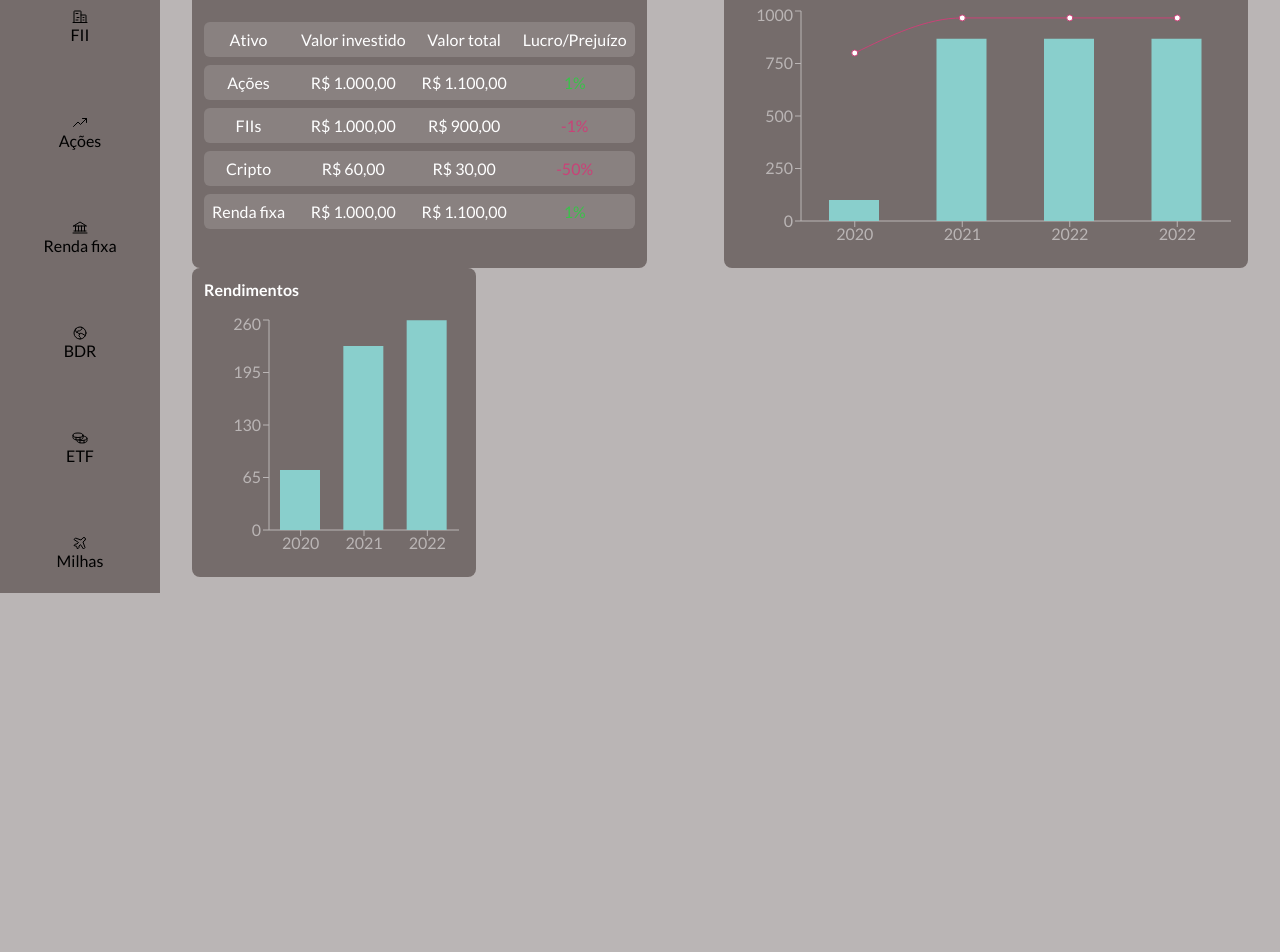
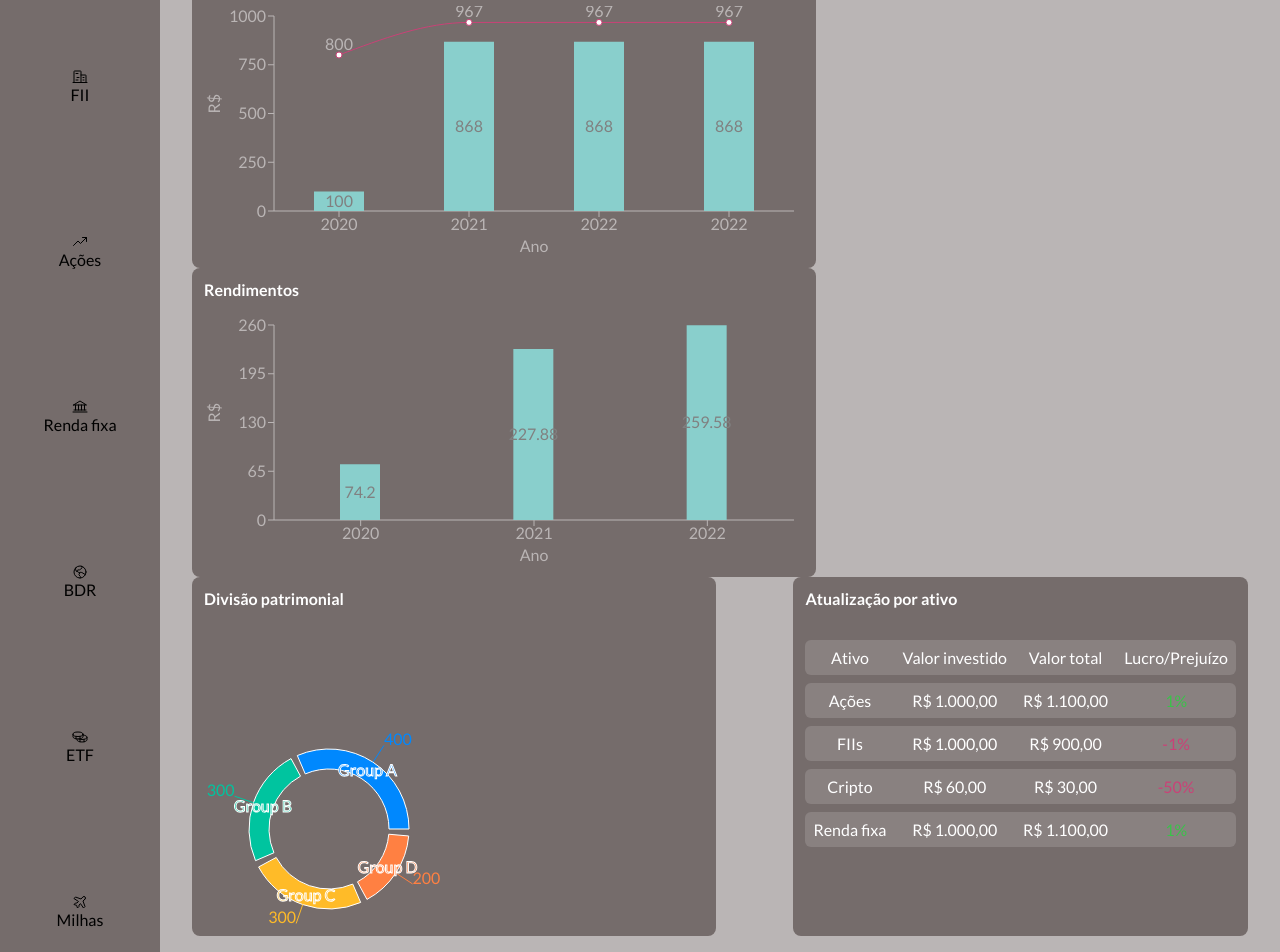
Before and after one commit to YasminGonc/invest-wallet-2.0, a React (Vite) app in the folder web/: page / in a window 1280 px wide. Shown: the part 260-1212 px from the top of the page. Before the commit the page ends 853 px from the top, so only its background shows below. Built offline with nearby package versions, Linux system fonts and the light colour scheme.

Commit message:
update recharts

```diff
--- /dev/null
+++ b/web/src/pages/Home/components/DivisionRechart/index.tsx
@@ -0,0 +1,40 @@
+import { DivisionRechartContainer } from './styles';
+
+import { PieChart, Pie, Cell, Tooltip, LabelList } from 'recharts';
+
+export function DivisionRechart() {
+    const data = [
+        { name: "Group A", value: 400 },
+        { name: "Group B", value: 300 },
+        { name: "Group C", value: 300 },
+        { name: "Group D", value: 200 }
+    ];
+
+    const COLORS = ["#0088FE", "#00C49F", "#FFBB28", "#FF8042"];
+
+    return (
+        <DivisionRechartContainer>
+            <h2>Divisão patrimonial</h2>
+
+            <PieChart width={500} height={300}>
+                <Pie
+                    data={data}
+                    cx={120}
+                    cy={200}
+                    innerRadius={60}
+                    outerRadius={80}
+                    fill="#8884d8"
+                    paddingAngle={5}
+                    dataKey="value"
+                    label
+                >
+                    <LabelList dataKey="name" />
+                    {data.map((entry, index) => (
+                        <Cell key={`cell-${index}`} fill={COLORS[index % COLORS.length]} />
+                    ))}
+                </Pie>
+            </PieChart>
+
+        </DivisionRechartContainer>
+    )
+}
--- /dev/null
+++ b/web/src/pages/Home/components/DivisionRechart/styles.ts
@@ -0,0 +1,15 @@
+import styled from 'styled-components';
+
+export const DivisionRechartContainer = styled.div`
+    background-color: ${props => props.theme['brown-300']};
+    border-radius: 0.5rem;
+    color: ${props => props.theme.white};
+    font-size: 1rem;
+
+    padding: 0.75rem;
+
+    h2 {
+        font-size: 1rem;
+        margin-bottom: 1rem;
+    }
+`
--- a/web/src/pages/Home/components/EquityGrowth/index.tsx
+++ /dev/null
@@ -1,47 +0,0 @@
-import { EquityGrowthContainer } from './styles';
-
-import { ComposedChart, XAxis, YAxis, Tooltip, Bar, Line } from 'recharts';
-
-export function EquityGrowth() {
-    const data = [
-        {
-            year: '2020',
-            'Valor investido': 100,
-            Patrimônio: 800,
-        },
-        {
-            year: '2021',
-            'Valor investido': 868,
-            Patrimônio: 967,
-        },
-        {
-            year: '2022',
-            'Valor investido': 868,
-            Patrimônio: 967,
-        },
-        {
-            year: '2022',
-            'Valor investido': 868,
-            Patrimônio: 967,
-        }
-    ];
-
-    const wrapperStyle = {
-        color: 'black',
-    }
-
-    return (
-        <EquityGrowthContainer>
-            <h2>Crescimento patrimonial</h2>
-
-            <ComposedChart data={data} width={500} height={250}>
-                <XAxis dataKey="year" stroke="#BAB5B5" />
-                <YAxis stroke="#BAB5B5" />
-                <Tooltip wrapperStyle={wrapperStyle} />
-                <Bar dataKey="Valor investido" barSize={50} fill="#89CFCC" />
-                <Line type="monotone" dataKey="Patrimônio" stroke="#C94277" />
-            </ComposedChart>
-
-        </EquityGrowthContainer>
-    )
-}
--- /dev/null
+++ b/web/src/pages/Home/components/EquityGrowthRechart/index.tsx
@@ -0,0 +1,52 @@
+import { EquityGrowthContainer } from './styles';
+
+import { ComposedChart, XAxis, YAxis, Bar, Line, Label, LabelList } from 'recharts';
+
+export function EquityGrowthRechart() {
+    const data = [
+        {
+            year: '2020',
+            'Valor investido': 100,
+            Patrimônio: 800,
+        },
+        {
+            year: '2021',
+            'Valor investido': 868,
+            Patrimônio: 967,
+        },
+        {
+            year: '2022',
+            'Valor investido': 868,
+            Patrimônio: 967,
+        },
+        {
+            year: '2022',
+            'Valor investido': 868,
+            Patrimônio: 967,
+        }
+    ];
+
+    return (
+        <EquityGrowthContainer>
+            <h2>Crescimento patrimonial</h2>
+
+            <ComposedChart data={data} width={600} height={250} margin={{ top: 10, right: 10, bottom: 15, left: 10 }}>
+                <XAxis dataKey="year" stroke="#BAB5B5" >
+                    <Label value="Ano" offset={0} position="bottom" fill="#BAB5B5" />
+                </XAxis>
+
+                <YAxis stroke="#BAB5B5" >
+                    <Label value="R$" offset={0} position="insideLeft" angle={-90} fill="#BAB5B5"/>
+                </YAxis>
+
+                <Bar dataKey="Valor investido" barSize={50} fill="#89CFCC" >
+                    <LabelList dataKey="Valor investido" />
+                </Bar>
+
+                <Line type="monotone" dataKey="Patrimônio" stroke="#C94277" >
+                    <LabelList dataKey="Patrimônio" position="top" fill="#BAB5B5" />
+                </Line>
+            </ComposedChart>
+        </EquityGrowthContainer>
+    )
+}
--- a/web/src/pages/Home/components/Income/index.tsx
+++ /dev/null
@@ -1,38 +0,0 @@
-import { IncomeContainer } from './styles';
-
-import { ComposedChart, XAxis, YAxis, Tooltip, Bar, Line } from 'recharts';
-
-export function Income() {
-    const data = [
-        {
-            year: '2020',
-            Rendimentos: 74.20,
-        },
-        {
-            year: '2021',
-            Rendimentos: 227.88,
-        },
-        {
-            year: '2022',
-            Rendimentos: 259.58,
-        }
-    ];
-
-    const wrapperStyle = {
-        color: 'black',
-    }
-
-    return(
-        <IncomeContainer>
-            <h2>Rendimentos</h2>
-
-            <ComposedChart data={data} width={260} height={250}>
-                <XAxis dataKey="year" stroke="#BAB5B5" />
-                <YAxis stroke="#BAB5B5" />
-                <Tooltip wrapperStyle={wrapperStyle} />
-                <Bar dataKey="Rendimentos" barSize={40} fill="#89CFCC" />
-            </ComposedChart>
-
-        </IncomeContainer>
-    )
-}
--- /dev/null
+++ b/web/src/pages/Home/components/IncomeRechart/index.tsx
@@ -0,0 +1,40 @@
+import { IncomeContainer } from './styles';
+
+import { ComposedChart, XAxis, YAxis, Bar, Label, LabelList } from 'recharts';
+
+export function IncomeRechart() {
+    const data = [
+        {
+            year: '2020',
+            Rendimentos: 74.20,
+        },
+        {
+            year: '2021',
+            Rendimentos: 227.88,
+        },
+        {
+            year: '2022',
+            Rendimentos: 259.58,
+        }
+    ];
+
+    return (
+        <IncomeContainer>
+            <h2>Rendimentos</h2>
+
+            <ComposedChart data={data} width={600} height={250} margin={{ top: 10, right: 10, bottom: 15, left: 10 }}>
+                <XAxis dataKey="year" stroke="#BAB5B5" >
+                    <Label value="Ano" offset={0} position="bottom" fill="#BAB5B5" />
+                </XAxis>
+
+                <YAxis stroke="#BAB5B5" >
+                    <Label value="R$" offset={0} position="insideLeft" angle={-90} fill="#BAB5B5" />
+                </YAxis>
+
+                <Bar dataKey="Rendimentos" barSize={40} fill="#89CFCC" >
+                    <LabelList dataKey="Rendimentos"  />
+                </Bar>
+            </ComposedChart>
+        </IncomeContainer>
+    )
+}
--- a/web/src/pages/Home/index.tsx
+++ b/web/src/pages/Home/index.tsx
@@ -1,5 +1,6 @@
-import { EquityGrowth } from './components/EquityGrowth';
-import { Income } from './components/Income';
+import { DivisionRechart } from './components/DivisionRechart';
+import { EquityGrowthRechart } from './components/EquityGrowthRechart';
+import { IncomeRechart } from './components/IncomeRechart';
 import { Resume } from './components/Resume';
 import { TableResume } from './components/TableResume';
 
@@ -11,9 +12,10 @@ export function Home() {
             <Resume />
 
             <FlexHomeContainer>
+                <EquityGrowthRechart />
+                <IncomeRechart />
+                <DivisionRechart />
                 <TableResume />
-                <EquityGrowth />
-                <Income />
             </FlexHomeContainer>
         </HomeContainer>
     )
```
Also changed, not shown: web/src/pages/Home/components/EquityGrowthRechart/styles.ts (renamed from web/src/pages/Home/components/EquityGrowth/styles.ts), web/src/pages/Home/components/IncomeRechart/styles.ts (renamed from web/src/pages/Home/components/Income/styles.ts).
